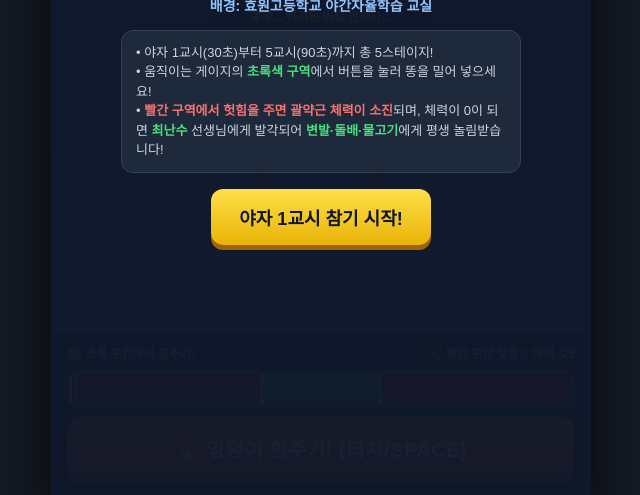
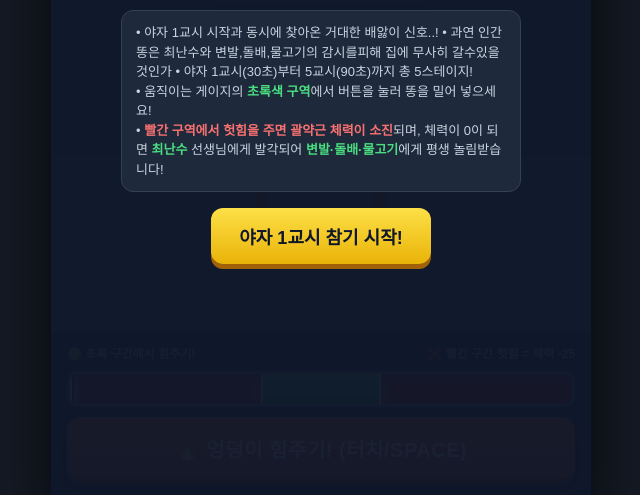
Before and after one commit to parkdaein/Inganddong, a plain HTML site: page index.html in a window 1280 px wide. Shown: the part 305-800 px from the top of the page, without its empty margins (319-959 px from the left). Drawn offline with Linux system fonts and the light colour scheme.

Commit message:
Update index.html

```diff
--- a/index.html
+++ b/index.html
@@ -355,6 +355,8 @@
       <h1>💩 인간똥의 응가참기</h1>
       <p style="color:#93c5fd; font-weight:700;">배경: 효원고등학교 야간자율학습 교실</p>
       <div class="rule-box">
+        • 야자 1교시 시작과 동시에 찾아온 거대한 배앓이 신호..!
+        • 과연 인간똥은 최난수와 변발,돌배,물고기의 감시를피해 집에 무사히 갈수있을것인가
         • 야자 1교시(30초)부터 5교시(90초)까지 총 5스테이지!<br/>
         • 움직이는 게이지의 <strong>초록색 구역</strong>에서 버튼을 눌러 똥을 밀어 넣으세요!<br/>
         • <span class="warn">빨간 구역에서 헛힘을 주면 괄약근 체력이 소진</span>되며, 체력이 0이 되면 <strong>최난수</strong> 선생님에게 발각되어 <strong>변발·돌배·물고기</strong>에게 평생 놀림받습니다!
```
